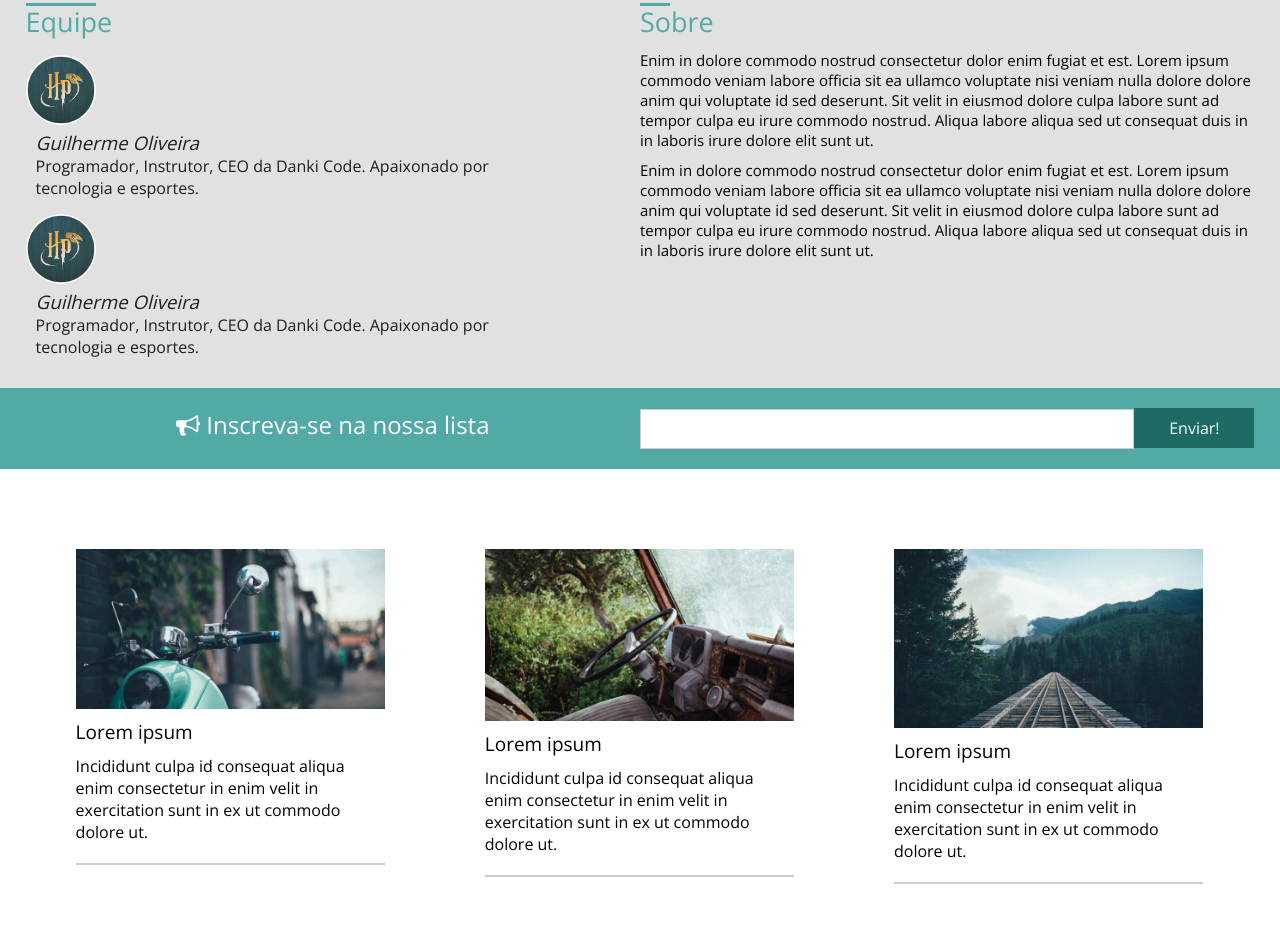
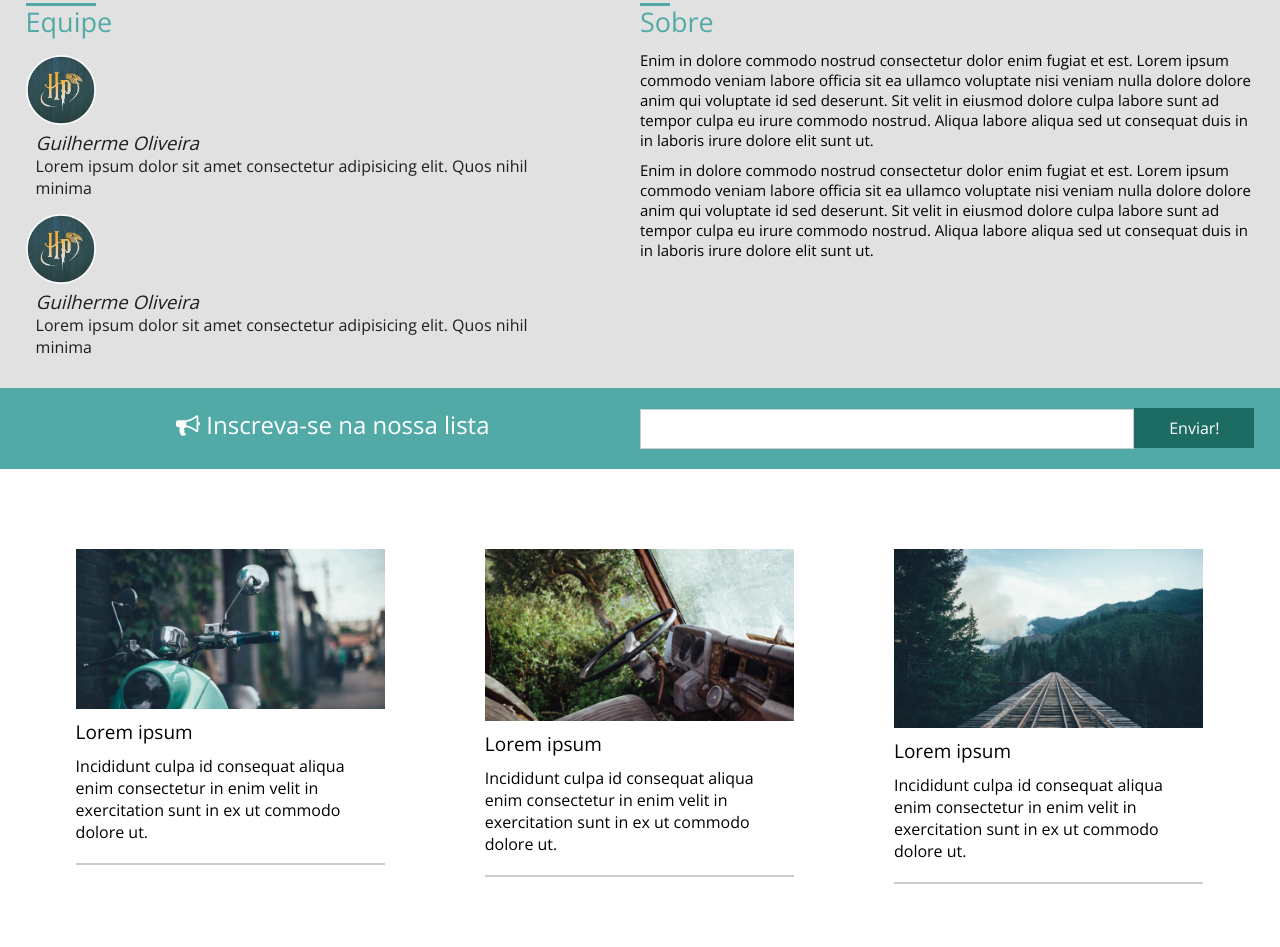
Before and after one commit to gholiveira29/site-responsivo, a plain HTML site: page projeto_web_design/index.html in a window 1280 px wide. Shown: the part 957-1904 px from the top of the page. Drawn offline with nearby package versions, Linux system fonts and the light colour scheme.

```diff
--- a/projeto_web_design/index.html
+++ b/projeto_web_design/index.html
@@ -117,7 +117,7 @@
 					<div style="background-image: url('images/avatar.jpg');" class="img-avatar"></div>
 					<div class="descricao-avatar">
 						<h3>Guilherme Oliveira</h3>
-						<p>Programador, Instrutor, CEO da Danki Code. Apaixonado por tecnologia e esportes.</p>
+						<p>Lorem ipsum dolor sit amet consectetur adipisicing elit. Quos nihil minima</p>
 					</div>
 				</div>
 
@@ -125,7 +125,7 @@
 					<div style="background-image: url('images/avatar.jpg');" class="img-avatar"></div>
 					<div class="descricao-avatar">
 						<h3>Guilherme Oliveira</h3>
-						<p>Programador, Instrutor, CEO da Danki Code. Apaixonado por tecnologia e esportes.</p>
+						<p>Lorem ipsum dolor sit amet consectetur adipisicing elit. Quos nihil minima</p>
 					</div>
 				</div>
 
```
